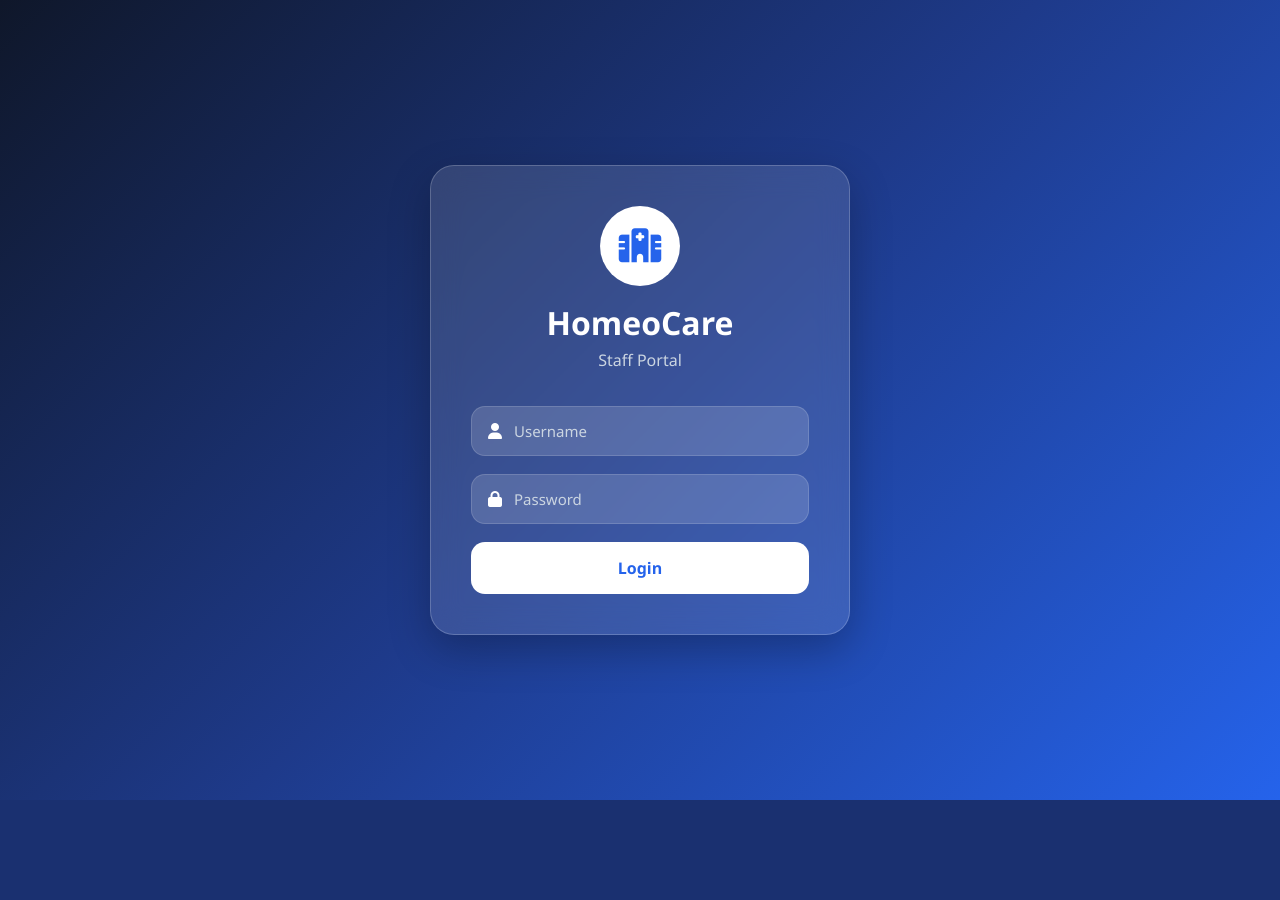
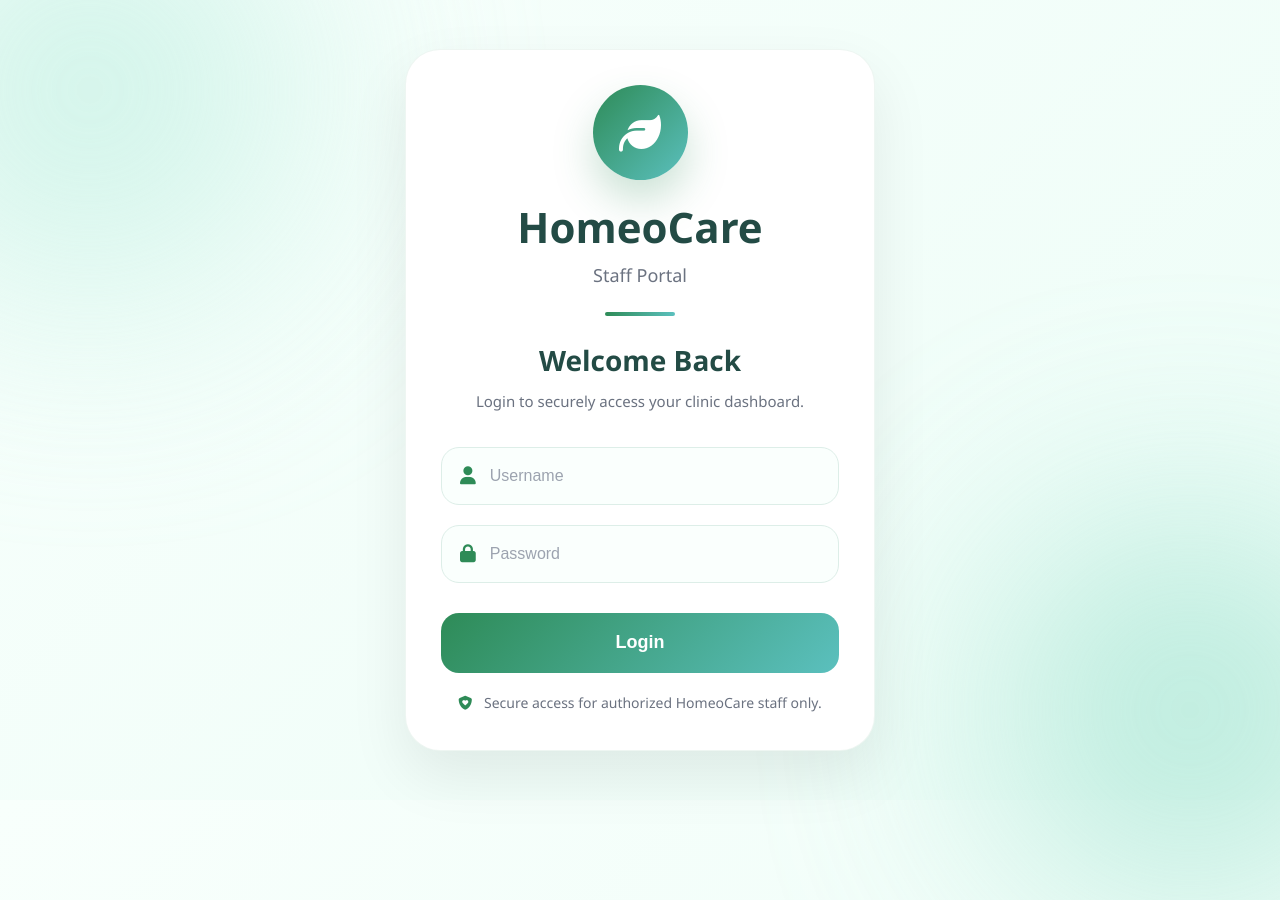
Before and after one commit to Divya-Dawale/HomeoCare, a Django app: page /staff/login/ in a window 1280 px wide; the page is wider, and only the part inside the window is pictured. Before the commit the page ends 800 px from the top of that part, so only its background shows below. Run offline with Django 5.2, Linux system fonts and the light colour scheme.

Commit message:
login page changed

```diff
--- a/static/accounts/login.css
+++ b/static/accounts/login.css
@@ -2,12 +2,14 @@
     margin:0;
     padding:0;
     box-sizing:border-box;
-    font-family:'Segoe UI',sans-serif;
 }
 
 body{
+    font-family:'Segoe UI',sans-serif;
 
-    min-height:100vh;
+    background:linear-gradient(135deg,#F8FFFC,#EDFDF7);
+
+    height:100vh;
 
     display:flex;
 
@@ -15,53 +17,365 @@ body{
 
     align-items:center;
 
-    background:
-    linear-gradient(
-        135deg,
-        #0F172A,
-        #1E3A8A,
-        #2563EB
-    );
+    overflow:hidden;
+
+    position:relative;
 }
 
-.login-container{
 
-    width:100%;
+/* Background Glow */
 
-    display:flex;
+body::before{
 
-    justify-content:center;
+content:"";
 
-    align-items:center;
+position:absolute;
 
-    padding:20px;
+width:420px;
+height:420px;
+
+border-radius:50%;
+
+background:#BFEFE1;
+
+filter:blur(120px);
+
+left:-120px;
+
+top:-120px;
+
+opacity:.7;
+
 }
+
+
+body::after{
+
+content:"";
+
+position:absolute;
+
+width:380px;
+height:380px;
+
+border-radius:50%;
+
+background:#8EDCC6;
+
+filter:blur(120px);
+
+right:-100px;
+
+bottom:-100px;
+
+opacity:.6;
+
+}
+
+
+
+.login-page{
+
+width:100%;
+
+display:flex;
+
+justify-content:center;
+
+align-items:center;
+
+padding:40px 20px;
+
+position:relative;
+
+z-index:2;
+
+}
+
+
 
 .login-card{
 
-    width:420px;
+    width:470px;
 
-    background:rgba(255,255,255,.12);
+    background:white;
 
-    backdrop-filter:blur(15px);
+    border-radius:35px;
 
-    border:1px solid rgba(255,255,255,.2);
-
-    border-radius:24px;
-
-    padding:40px;
-
-    box-shadow:
-    0 15px 40px rgba(0,0,0,.25);
-
-    color:white;
-}
-
-.logo-section{
+    padding:35px 35px;
 
     text-align:center;
 
-    margin-bottom:35px;
+    box-shadow:
+    0 25px 60px rgba(0,0,0,.08);
+
+    border:1px solid rgba(46,139,87,.08);
+
+}
+
+
+/* Logo */
+
+.logo-circle{
+
+width:95px;
+
+height:95px;
+
+margin:0 auto 18px;
+
+border-radius:50%;
+
+background:linear-gradient(135deg,#2E8B57,#5BC0BE);
+
+display:flex;
+
+justify-content:center;
+
+align-items:center;
+
+font-size:42px;
+
+color:white;
+
+box-shadow:0 20px 40px rgba(46,139,87,.25);
+
+}
+
+
+
+h1{
+
+font-size:42px;
+
+font-weight:800;
+
+color:#234B45;
+
+}
+
+
+
+.portal{
+
+margin-top:8px;
+
+color:#6B7280;
+
+font-size:18px;
+
+}
+
+
+
+.divider{
+
+width:70px;
+
+height:4px;
+
+margin:25px auto;
+
+border-radius:10px;
+
+background:linear-gradient(90deg,#2E8B57,#5BC0BE);
+
+}
+
+
+
+h3{
+
+font-size:28px;
+
+color:#234B45;
+
+margin-bottom:10px;
+
+}
+
+
+
+.subtitle{
+
+font-size:15px;
+
+line-height:1.7;
+
+color:#6B7280;
+
+margin-bottom:32px;
+
+}
+
+
+
+.input-box{
+
+display:flex;
+
+align-items:center;
+
+height:58px;
+
+border:1px solid #DDEEE8;
+
+border-radius:18px;
+
+padding:0 18px;
+
+margin-bottom:20px;
+
+transition:.3s;
+
+background:#FAFFFD;
+
+}
+
+
+
+.input-box:focus-within{
+
+border-color:#2E8B57;
+
+box-shadow:0 0 0 5px rgba(46,139,87,.10);
+
+}
+
+
+
+.input-box i{
+
+font-size:18px;
+
+color:#2E8B57;
+
+margin-right:14px;
+
+}
+
+
+
+.input-box input{
+
+width:100%;
+
+border:none;
+
+outline:none;
+
+background:none;
+
+font-size:16px;
+
+color:#234B45;
+
+}
+
+
+
+.input-box input::placeholder{
+
+color:#9CA3AF;
+
+}
+
+
+
+button{
+
+width:100%;
+
+height:60px;
+
+border:none;
+
+border-radius:18px;
+
+background:linear-gradient(135deg,#2E8B57,#5BC0BE);
+
+color:white;
+
+font-size:18px;
+
+font-weight:700;
+
+cursor:pointer;
+
+margin-top:10px;
+
+transition:.3s;
+
+}
+
+
+
+button:hover{
+
+transform:translateY(-3px);
+
+box-shadow:0 18px 35px rgba(46,139,87,.28);
+
+}
+
+
+
+.error-box{
+
+margin-top:15px;
+
+padding:16px;
+
+background:#FEECEC;
+
+color:#B42318;
+
+border-radius:14px;
+
+font-size:15px;
+
+}
+
+
+
+.bottom-text{
+
+margin-top:18px;
+
+font-size:14px;
+
+color:#6B7280;
+
+line-height:1.7;
+
+}
+
+
+
+.bottom-text i{
+
+color:#2E8B57;
+
+margin-right:8px;
+
+}
+
+
+
+@media(max-width:550px){
+
+.login-card{
+
+    width:90%;
+
+    padding:30px 22px;
+
+}
+
+h1{
+
+    font-size:34px;
+
 }
 
 .logo-circle{
@@ -70,129 +384,8 @@ body{
 
     height:80px;
 
-    margin:auto;
+    font-size:35px;
 
-    border-radius:50%;
-
-    background:white;
-
-    color:#2563EB;
-
-    display:flex;
-
-    justify-content:center;
-
-    align-items:center;
-
-    font-size:34px;
-
-    margin-bottom:15px;
 }
 
-.logo-section h1{
-
-    font-size:32px;
-
-    margin-bottom:5px;
 }
-
-.logo-section p{
-
-    color:#CBD5E1;
-}
-
-.input-group{
-
-    display:flex;
-
-    align-items:center;
-
-    gap:12px;
-
-    background:rgba(255,255,255,.15);
-
-    padding:14px 16px;
-
-    border-radius:14px;
-
-    margin-bottom:18px;
-
-    border:1px solid rgba(255,255,255,.15);
-}
-
-.input-group i{
-
-    color:white;
-
-    font-size:16px;
-}
-
-.input-group input{
-
-    width:100%;
-
-    background:none;
-
-    border:none;
-
-    outline:none;
-
-    color:white;
-
-    font-size:15px;
-}
-
-.input-group input::placeholder{
-
-    color:#CBD5E1;
-}
-
-.login-btn{
-
-    width:100%;
-
-    border:none;
-
-    padding:15px;
-
-    border-radius:14px;
-
-    background:white;
-
-    color:#2563EB;
-
-    font-size:16px;
-
-    font-weight:600;
-
-    cursor:pointer;
-
-    transition:.3s;
-}
-
-.login-btn:hover{
-
-    transform:translateY(-3px);
-
-    box-shadow:
-    0 10px 20px rgba(0,0,0,.2);
-}
-
-.error-message{
-
-    background:
-    rgba(239,68,68,.2);
-
-    border:1px solid
-    rgba(239,68,68,.4);
-
-    color:#FECACA;
-
-    padding:12px;
-
-    border-radius:10px;
-
-    margin-bottom:15px;
-
-    text-align:center;
-}
--- a/templates/accounts/login.html
+++ b/templates/accounts/login.html
@@ -1,72 +1,93 @@
 {% load static %}
+
 <!DOCTYPE html>
 <html lang="en">
 <head>
+
     <meta charset="UTF-8">
     <meta name="viewport" content="width=device-width, initial-scale=1.0">
+
     <title>HomeoCare Staff Login</title>
 
-    <link rel="stylesheet"
-          href="{% static 'accounts/login.css' %}">
+    <link rel="stylesheet" href="{% static 'accounts/login.css' %}">
 
     <link rel="stylesheet"
-          href="https://cdnjs.cloudflare.com/ajax/libs/font-awesome/6.7.2/css/all.min.css">
+    href="https://cdnjs.cloudflare.com/ajax/libs/font-awesome/6.5.2/css/all.min.css">
+
 </head>
+
 <body>
 
-<div class="login-container">
+<div class="login-page">
 
     <div class="login-card">
 
-        <div class="logo-section">
-
         <div class="logo-circle">
-                <i class="fa-solid fa-hospital"></i>
+            <i class="fa-solid fa-leaf"></i>
         </div>
 
         <h1>HomeoCare</h1>
 
-            <p>Staff Portal</p>
+        <p class="portal">
+            Staff Portal
+        </p>
 
-        </div>
+        <div class="divider"></div>
+
+        <h3>Welcome Back</h3>
+
+        <p class="subtitle">
+            Login to securely access your clinic dashboard.
+        </p>
 
         <form method="POST">
 
-           {%csrf_token%}
+            {% csrf_token %}
 
-            <div class="input-group">
+            <div class="input-box">
 
                 <i class="fa-solid fa-user"></i>
 
-                <input type="text"
+                <input
+                    type="text"
                     name="username"
                     placeholder="Username"
                     required>
 
             </div>
 
-            <div class="input-group">
+            <div class="input-box">
 
                 <i class="fa-solid fa-lock"></i>
 
-                <input type="password"
+                <input
+                    type="password"
                     name="password"
                     placeholder="Password"
                     required>
 
             </div>
 
+            <button type="submit">
+                Login
+            </button>
+
+        </form>
+
         {% if error %}
-                <div class="error-message">
+        <div class="error-box">
+            <i class="fa-solid fa-circle-exclamation"></i>
             {{ error }}
         </div>
         {% endif %}
 
-            <button type="submit" class="login-btn">
-                Login
-            </button>
+        <div class="bottom-text">
 
-        </form>
+            <i class="fa-solid fa-shield-heart"></i>
+
+            Secure access for authorized HomeoCare staff only.
+
+        </div>
 
     </div>
 
```
Also changed, not shown: templates/users/login.html (deleted, +0 -27 lines). Lines whose indentation alone changed are shown as unchanged.
